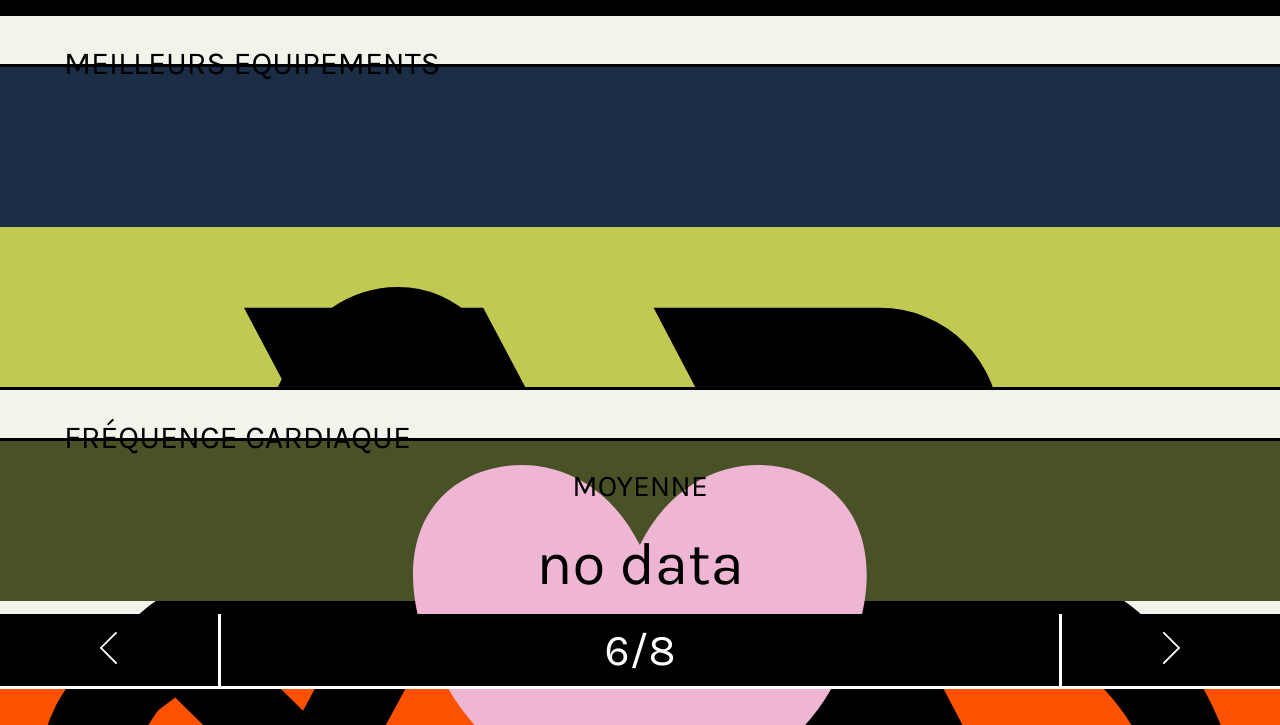
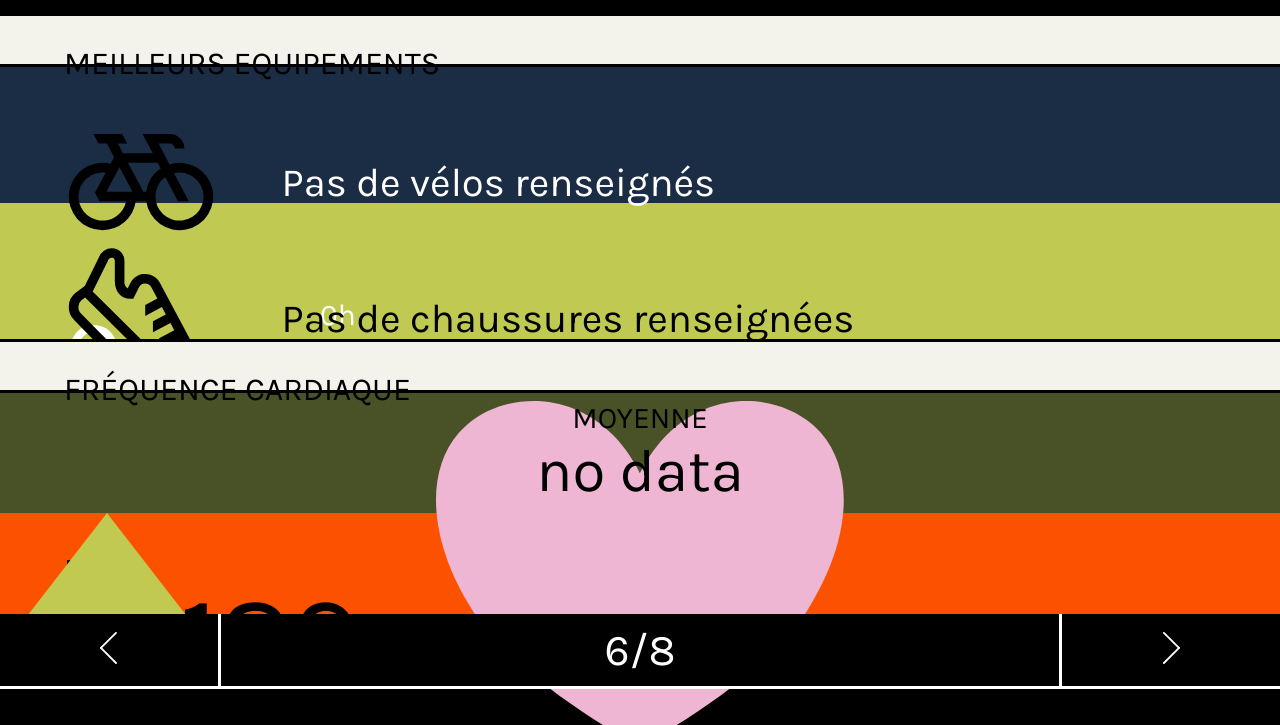
Before and after one commit to allan-cff/strava-free-year-in-sport, a website: page public/equipment.html in a window 1280 px wide. Shown: the part 75-800 px from the top of the page. Drawn offline with Linux system fonts and the light colour scheme.

Commit message:
css equipment

```diff
--- a/public/css/equipment.css
+++ b/public/css/equipment.css
@@ -1,18 +1,76 @@
 #velo {
-    height : 20vh;
+    height : 17vh;
     background-color: #1A2D45;
+    color :white;
+}
+
+#velo .top img {
+    fill:white;
+    color : white;
+    stroke : white;
 }
 
 #cap {
-    height : 20vh;
+    height : 17vh;
     background-color: #C0CA53;
 }
 
+.top {
+    display :flex;
+    padding:3vw 5vw 0 5vw;
+}
 
+.top img {
+    height : 12vw;
+
+}
+
+.description {
+    padding-left : 5vw;
+    display:flex;
+    flex-direction: column;
+    justify-content: center;
+}
+
+.nom {
+    font-size:40px;
+    margin : 0;
+}
+
+.modele {
+    font-size : 30px;
+    margin : 0;
+}
+
+.bottom {
+    display :flex;
+    padding:3vw 5vw 3vw 5vw;
+}
+
+.distance {
+    display:flex;
+    width : 20vw;
+    align-items: flex-end;
+}
+
+.nb-km {
+    font-size : 100px;
+    margin : 0;
+}
+
+.km {
+    font-size : 40px;
+    margin : 0;
+}
+
+.heures {
+    font-size : 30px;
+    margin:0;
+}
 
 #fc {
     background-color: #495227;
-    height:20vh;
+    height:15vh;
     display:flex;
     flex-direction: column;
     align-items:center;
@@ -22,10 +80,10 @@
 }
 
  #heart {
-    height : 30vw;
+    height : 27vw;
     margin : 0 35vw;
     position : absolute;
-    top : 3vh;
+    top : 1vh;
     z-index:1;
  }
 
@@ -33,6 +91,7 @@
     position: relative;
     z-index:10;
     padding-left:0;
+    margin:0;
  }
 
  #fc p {
@@ -42,6 +101,33 @@
 
 
 #max {
-    height : 20vh;
+    height : 12.5vh;
     background-color: #FC5200;
+    padding-top : 3vw;
+    position:relative;
 }
+
+#max h2 {
+    margin : 0;
+}
+
+#triangle-max {
+    background-image: url("../images/triangle-max.svg");
+    background-repeat: no-repeat;
+    background-position: left ;
+    position :absolute;
+    bottom : 0;
+    height:100%;
+    width : 100%;
+}
+
+#triangle-max p{
+    padding-left : 14%;
+    padding-top : 7vh;
+}
+
+#sortie-max {
+    font-size : 30px;
+    padding-left:50vw;
+    width : 40vw;
+}
--- a/public/css/landing.css
+++ b/public/css/landing.css
@@ -75,6 +75,7 @@
 .nb {
     font-size : 250px;
     margin:3vw;
+    margin-top : 0;
 }
 
 #nb-20 {
@@ -88,6 +89,7 @@
     width:40vw;
     text-align: start;
     padding-left:5vw;
+    margin : 0;
 }
 
 
@@ -95,6 +97,7 @@
     display:flex;
     flex-direction: row;
     align-items: center;
+    justify-content: center;
     width:100vw;
     margin-bottom: 5vh;
 }
@@ -104,6 +107,7 @@
     color:white;
     width:55vw;
     text-align: end;
+    margin:0;
 }
 
 @keyframes vibrateX {
--- a/public/equipment.html
+++ b/public/equipment.html
@@ -66,6 +66,13 @@
 
         <section id="max">
             <h2>MAX</h2>
+            <div id="triangle-max">
+                <p class="nombre-md">189</p>
+            </div>
+            <div id="sortie-max">
+                <p>Nom sortie</p>
+                <p>3km | 9:56</p>
+            </div>
         </section>
 
     </main>
```
Also changed, not shown: public/css/index.css (+8 -0 lines), public/index.html (+1 -1 lines), public/images/triangle-max.svg (added).
